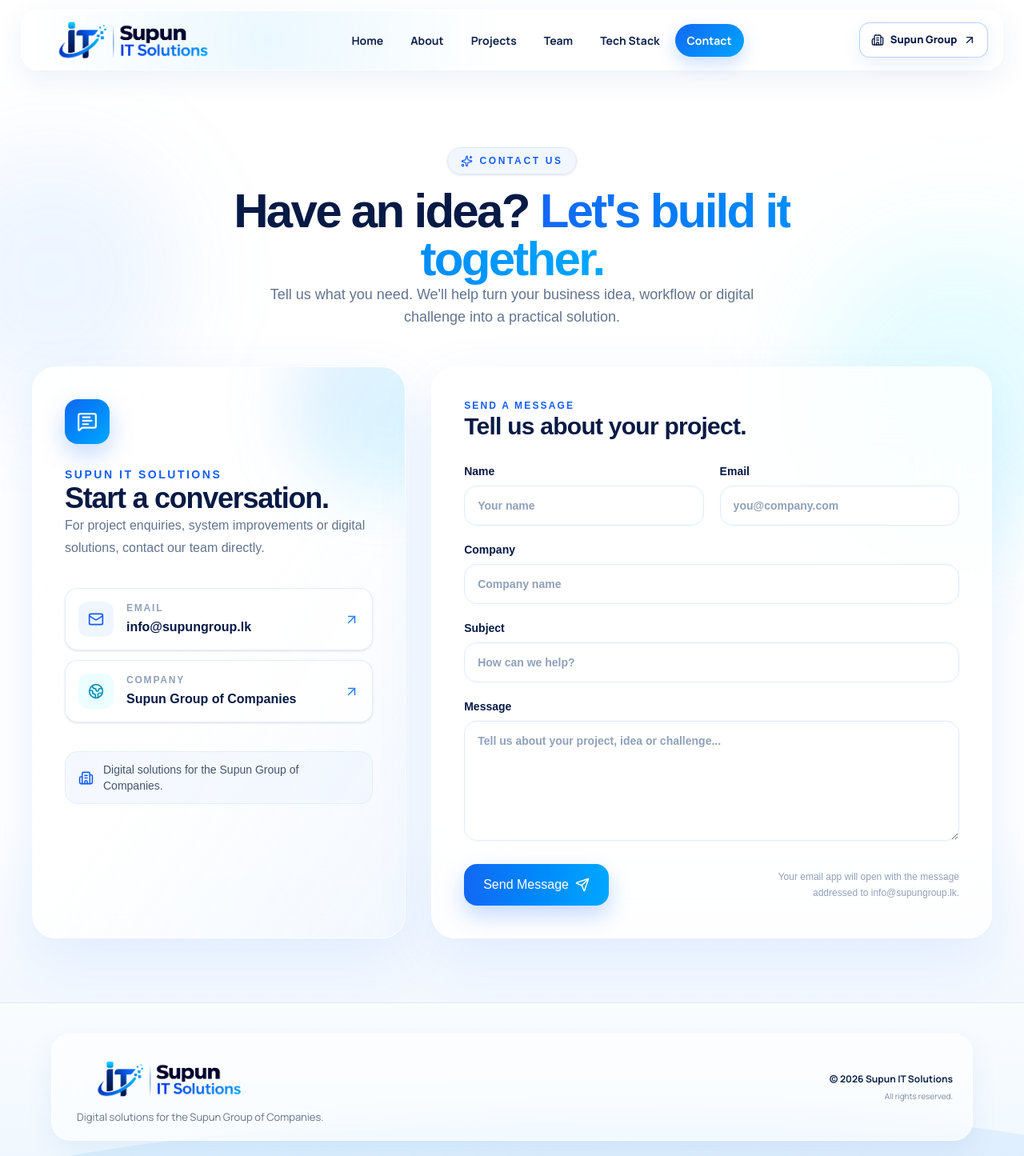
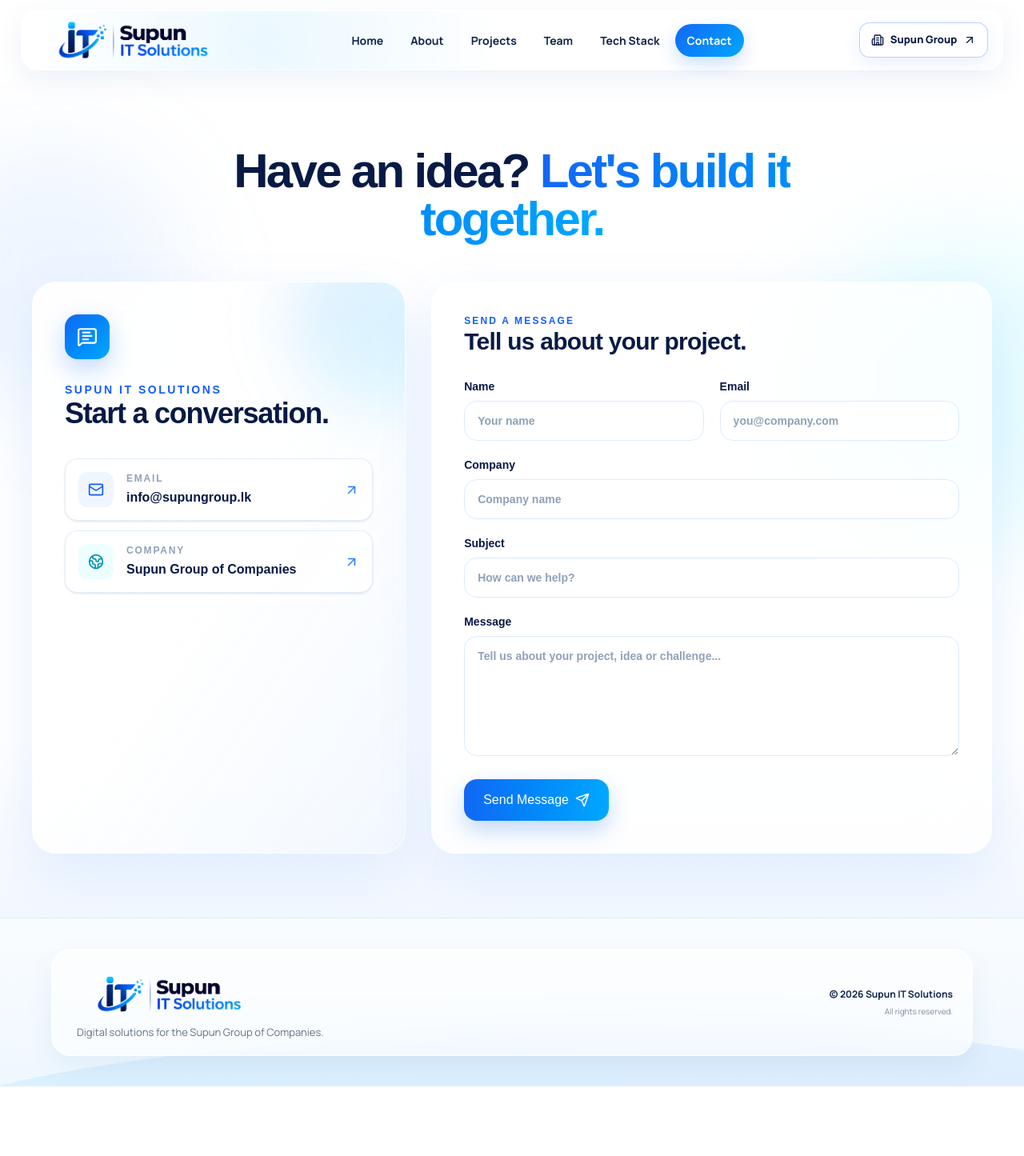
Before and after one commit to anulmethnula/Supun-IT-Solutions-Portfolio, a Next.js app in the folder supun-it-solutions/: page /contact in a window 1280 px wide. Shown: the top 1445 px of the page at 80% size. After the commit the page ends 1358 px from the top, so only its background shows below. Built offline with nearby package versions, Linux system fonts and the light colour scheme.

Commit message:
Simplify contact page copy

```diff
--- a/supun-it-solutions/app/contact/page.tsx
+++ b/supun-it-solutions/app/contact/page.tsx
@@ -3,12 +3,10 @@
 import type { FormEvent } from "react";
 import {
   ArrowUpRight,
-  Building2,
   Globe2,
   Mail,
   MessageSquareText,
   Send,
-  Sparkles,
 } from "lucide-react";
 import { siteConfig } from "@/src/data/site";
 
@@ -54,16 +52,9 @@ export default function Contact() {
 
       <section className="relative mx-auto max-w-[1420px]">
         <div className="mb-10 text-center lg:mb-12">
-          <div className="mb-4 inline-flex items-center gap-2 rounded-full border border-blue-100 bg-blue-50/80 px-4 py-2 text-xs font-extrabold uppercase tracking-[0.22em] text-blue-600 shadow-sm backdrop-blur-xl">
-            <Sparkles size={15} />
-            Contact Us
-          </div>
           <h1 className="mx-auto max-w-4xl text-4xl font-extrabold tracking-[-0.045em] text-[#071a45] sm:text-5xl lg:text-6xl">
             Have an idea? <span className="bg-gradient-to-r from-[#1267F4] to-[#00A7FF] bg-clip-text text-transparent">Let&apos;s build it together.</span>
           </h1>
-          <p className="mx-auto mt-5 max-w-2xl text-base leading-7 text-slate-500 sm:text-lg">
-            Tell us what you need. We&apos;ll help turn your business idea, workflow or digital challenge into a practical solution.
-          </p>
         </div>
 
         <div className="grid gap-6 lg:grid-cols-[0.8fr_1.2fr] lg:gap-8">
@@ -82,9 +73,6 @@ export default function Contact() {
               <h2 className="mt-3 text-3xl font-extrabold tracking-[-0.035em] text-[#071a45] sm:text-4xl">
                 Start a conversation.
               </h2>
-              <p className="mt-4 max-w-md leading-7 text-slate-500">
-                For project enquiries, system improvements or digital solutions, contact our team directly.
-              </p>
 
               <div className="mt-9 space-y-3">
                 <a
@@ -116,11 +104,6 @@ export default function Contact() {
                   </span>
                   <ArrowUpRight className="text-blue-500 transition group-hover:translate-x-0.5 group-hover:-translate-y-0.5" size={19} />
                 </a>
-              </div>
-
-              <div className="mt-9 flex items-center gap-3 rounded-2xl border border-blue-100/70 bg-blue-50/60 px-4 py-3 text-sm text-slate-600">
-                <Building2 className="shrink-0 text-blue-600" size={19} />
-                <span>Digital solutions for the Supun Group of Companies.</span>
               </div>
             </div>
           </aside>
@@ -186,16 +169,13 @@ export default function Contact() {
               />
             </label>
 
-            <div className="mt-6 flex flex-col gap-3 sm:flex-row sm:items-center sm:justify-between">
+            <div className="mt-6">
               <button
                 className="inline-flex items-center justify-center gap-2 rounded-2xl bg-gradient-to-r from-[#1267F4] to-[#00A7FF] px-6 py-3.5 font-extrabold text-white shadow-[0_12px_28px_rgba(18,103,244,0.25)] transition duration-300 hover:-translate-y-0.5 hover:shadow-[0_16px_34px_rgba(18,103,244,0.32)]"
                 type="submit"
               >
                 Send Message <Send size={18} />
               </button>
-              <span className="text-xs leading-5 text-slate-400 sm:max-w-[270px] sm:text-right">
-                Your email app will open with the message addressed to {siteConfig.email}.
-              </span>
             </div>
           </form>
         </div>
```
